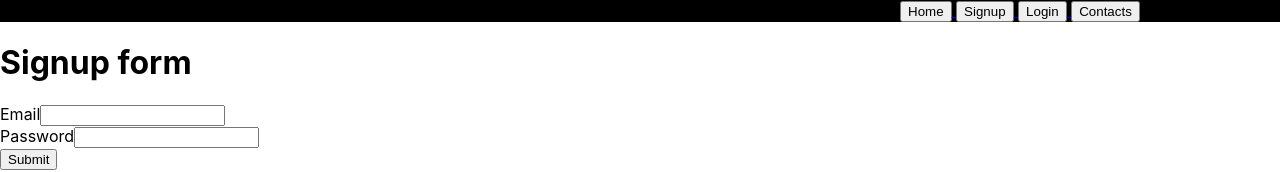
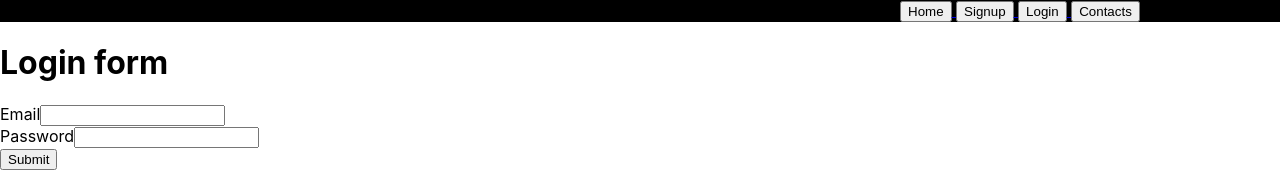
Before and after one commit to kencal20/personal-route-project, a React (Create React App) app: page /login in a window 1280 px wide. Shown: the top 172 px of the page. Built offline with nearby package versions, Linux system fonts and the light colour scheme.

Commit message:
loginin update

```diff
--- a/src/components/Login.jsx
+++ b/src/components/Login.jsx
@@ -5,7 +5,7 @@ const Login = () => {
   return (
     <>
       <form>
-        <h1>Signup form</h1>
+        <h1>Login form</h1>
         <label>Email</label>
         <input type="email" />
         <br />
```
